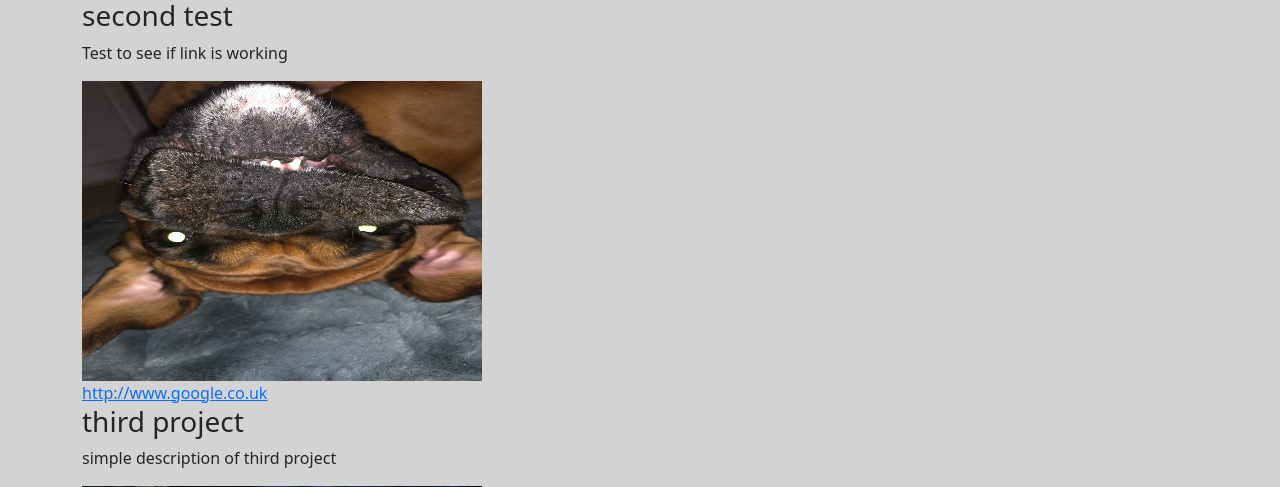
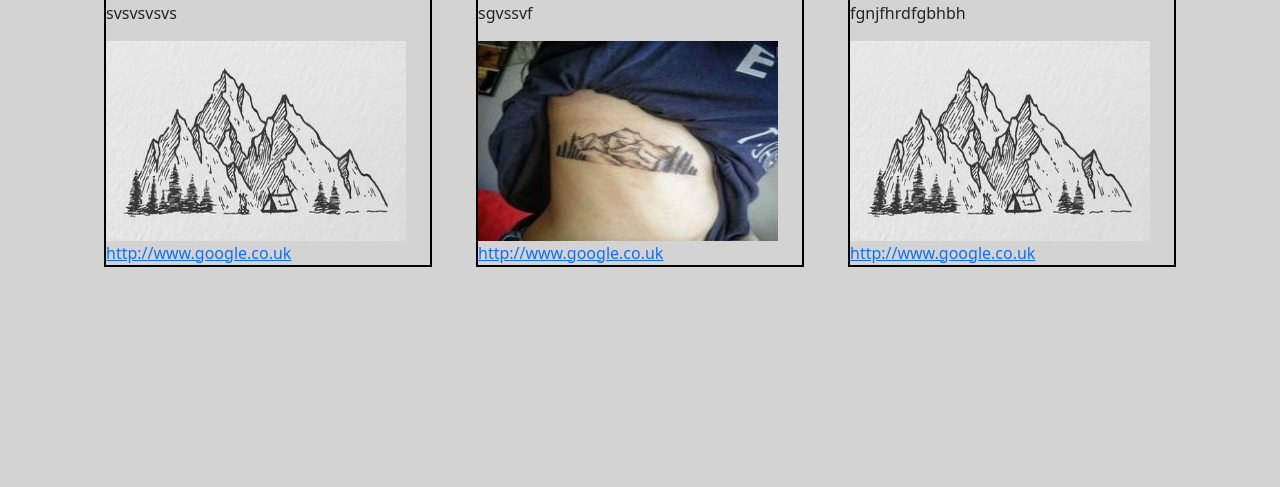
Before and after one commit to wozza0212/Portfolio, a Django app: page / in a window 1280 px wide. Shown: the part 565-1052 px from the top of the page. After the commit the page ends 832 px from the top, so only its background shows below. Run offline with Django 3.2, Linux system fonts and the light colour scheme; data comes from the database, SQL or seed files in the repository; parts of the project's set-up code (start-up, migrations or seed data) failed here and were passed over.

Commit message:
added bootstrap grid system

```diff
--- a/portfolio/static/css/portfolio.css
+++ b/portfolio/static/css/portfolio.css
@@ -13,3 +13,12 @@
     padding-right: 100px
 
 }
+
+.project h3{
+    color: red;
+}
+
+.project {
+    border: solid black 2px;
+    margin: 10px;
+}
--- a/portfolio/templates/portfolio/home.html
+++ b/portfolio/templates/portfolio/home.html
@@ -16,16 +16,24 @@
 
         <div class="projects">
             <h2>Personal Projects</h2>
+                <div class="container">
                     {% for project in projects %}
-
+                        {% if forloop.first %}<div class="row">{% endif %}
+                            <div class="col-lg-4">
+                                <div class="project">
                                     <h3>{{project.title}}</h3>
                                     <p>{{project.description}}</p>
-            <img src = "{{ project.image.url }}" height=300 width = 400>
+                                    <img src = "{{ project.image.url }}" height=200 width = 300>
                                     {% if project.url %}
                                     <br>
                                     <a href="{{project.url}}">{{project.url}}</a>
                                     {% endif %}
+                                </div>
+                            </div>
+                        {% if forloop.counter|divisibleby:3 %}</div><div class="row">{% endif %}
+                        {% if forloop.last %}</div>{% endif %}
                     {% endfor %}
+                </div>
         </div>
     </div>
 {% endblock %}
```
Lines whose indentation alone changed are shown as unchanged.
